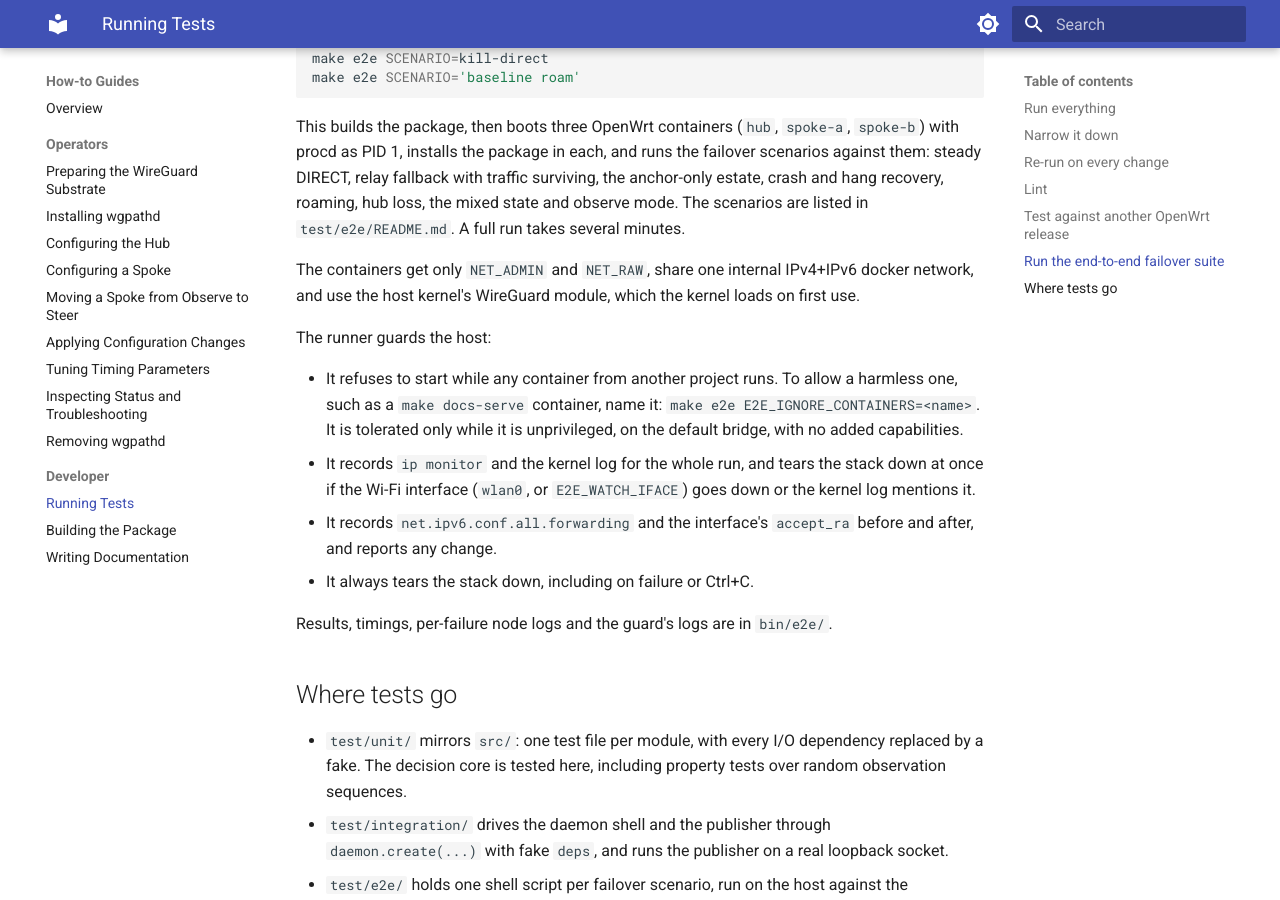
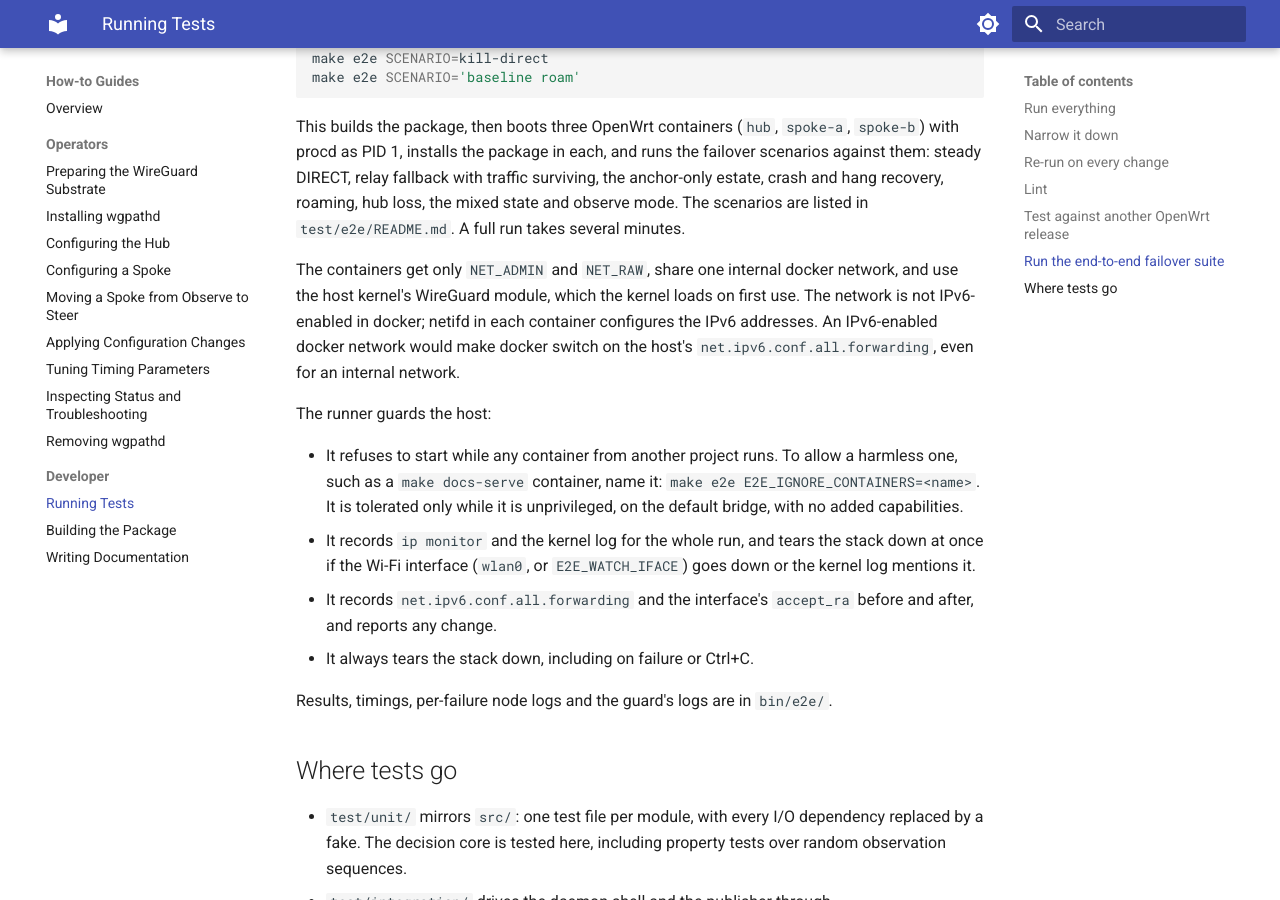
Before and after one commit to m00qek/wgpathd, an MkDocs documentation site: the page built from docs/how-to/developer/testing.md, in a window 1280 px wide and 900 px high, scrolled down 1740 px. Built offline with MkDocs 1.6.1 and Material for MkDocs 9.7.7, drawn with Linux system fonts in a browser that asks for light colours.

Commit message:
e2e: all eleven scenarios pass; keep docker away from IPv6
An IPv6-enabled docker network, internal or not, made docker switch on the
host's net.ipv6.conf.all.forwarding. The transit network is now IPv4-only in
docker: each endpoint re-enables IPv6 on eth0 and netifd assigns the ULA
addresses. The design record's e2e section says what the harness really does
and what the first runs measured.

```diff
--- a/docs/how-to/developer/testing.md
+++ b/docs/how-to/developer/testing.md
@@ -76,7 +76,7 @@ make e2e SCENARIO='baseline roam'
 
 This builds the package, then boots three OpenWrt containers (`hub`, `spoke-a`, `spoke-b`) with procd as PID 1, installs the package in each, and runs the failover scenarios against them: steady DIRECT, relay fallback with traffic surviving, the anchor-only estate, crash and hang recovery, roaming, hub loss, the mixed state and observe mode. The scenarios are listed in `test/e2e/README.md`. A full run takes several minutes.
 
-The containers get only `NET_ADMIN` and `NET_RAW`, share one internal IPv4+IPv6 docker network, and use the host kernel's WireGuard module, which the kernel loads on first use.
+The containers get only `NET_ADMIN` and `NET_RAW`, share one internal docker network, and use the host kernel's WireGuard module, which the kernel loads on first use. The network is not IPv6-enabled in docker; netifd in each container configures the IPv6 addresses. An IPv6-enabled docker network would make docker switch on the host's `net.ipv6.conf.all.forwarding`, even for an internal network.
 
 The runner guards the host:
 
```
Also changed, not shown: 2 other files.
